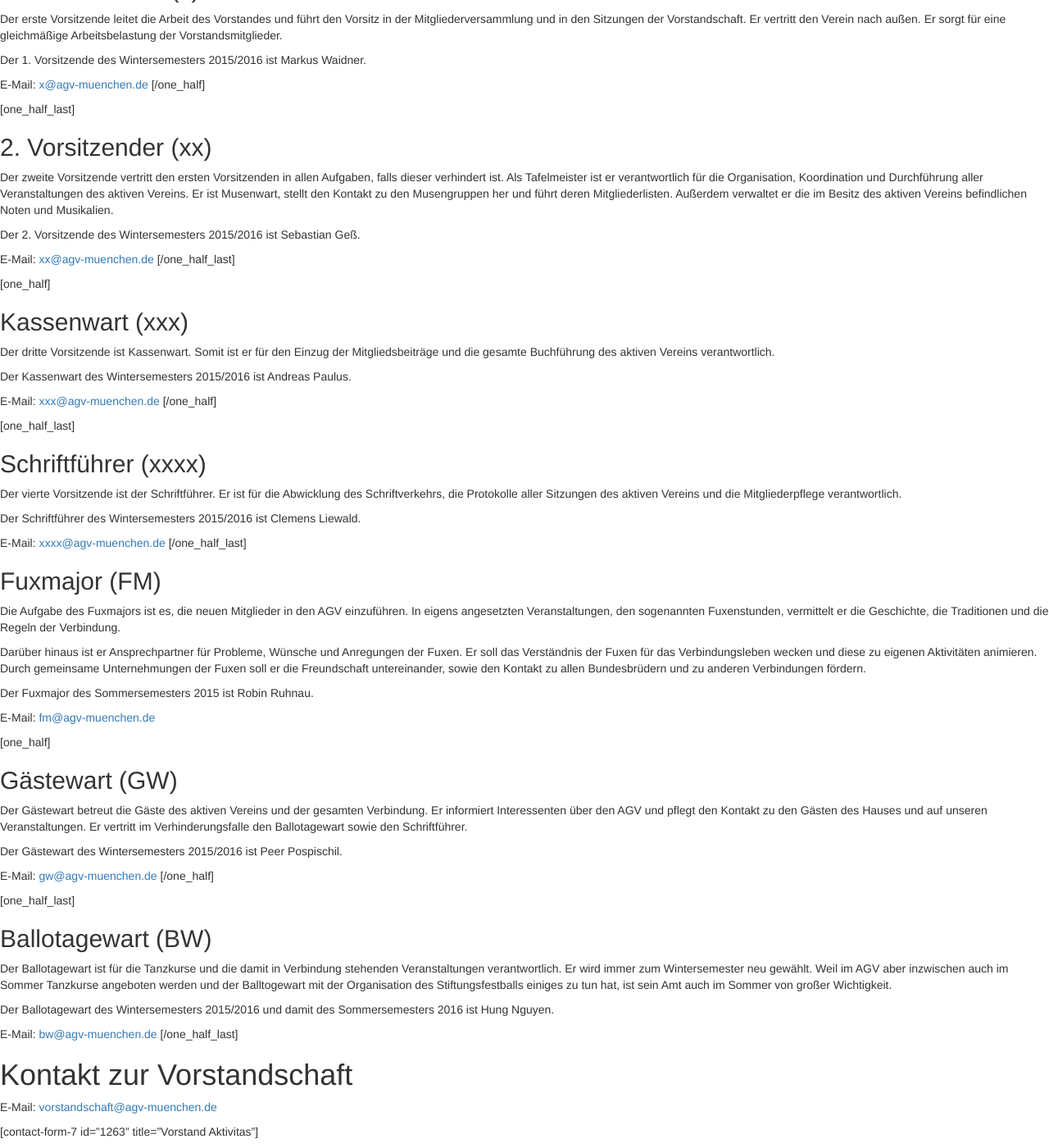
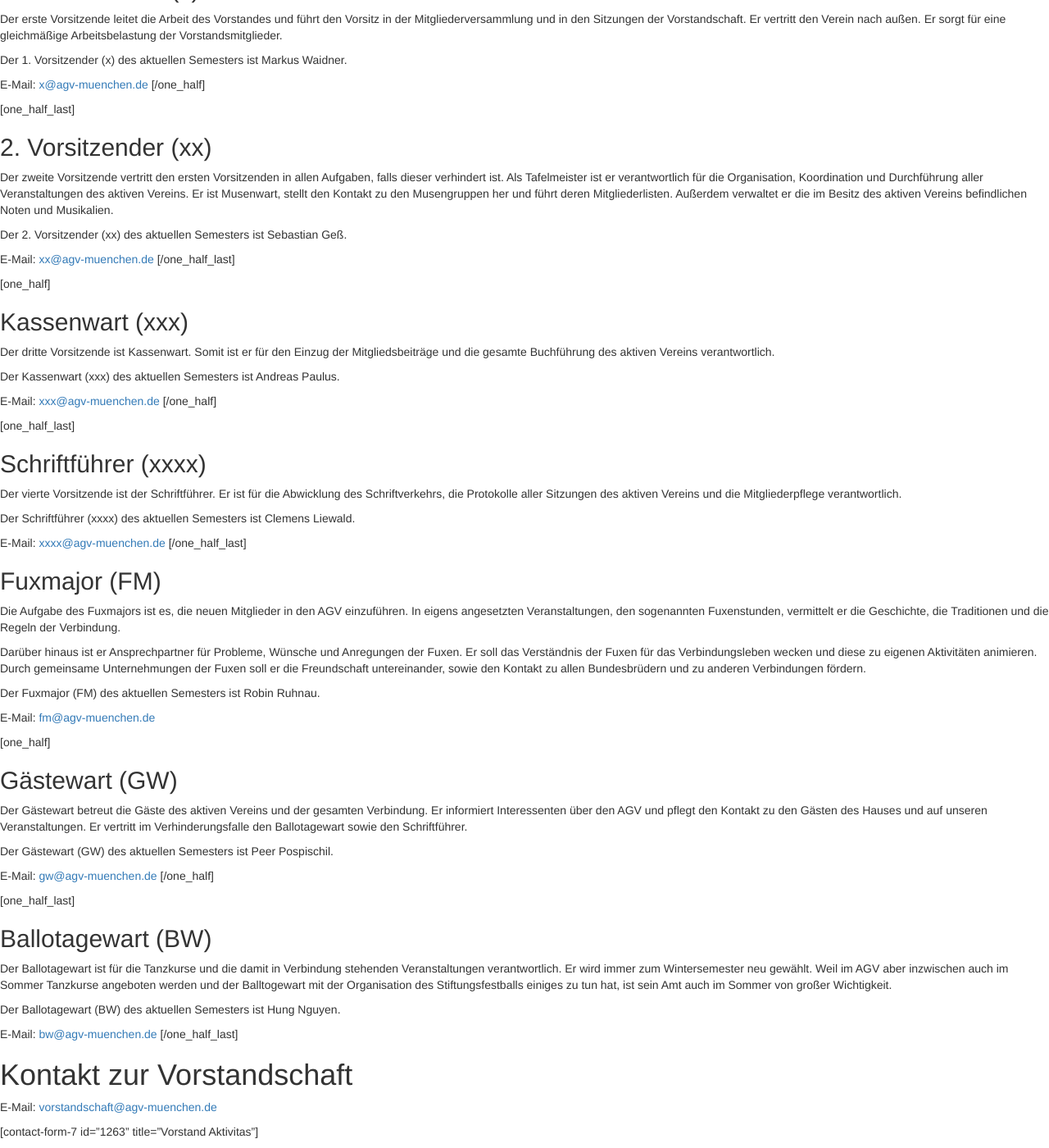
Before and after one commit to MyOldStuff/agvm.github.io, a Jekyll site: the page built from ueber-den-agv/vorstaende/aktivitas/index.md, in a window 1280 px wide and 1400 px high, scrolled down 242 px. Shown: the whole window at 82% size. Built offline with Jekyll 4.4.1, drawn with Linux system fonts in a browser that asks for light colours; nearby versions of some CDN libraries.

Commit message:
Use variables on Aktivenvorstände

```diff
--- a/ueber-den-agv/vorstaende/aktivitas/index.md
+++ b/ueber-den-agv/vorstaende/aktivitas/index.md
@@ -10,78 +10,78 @@
 
 [one_half]
 
-## 1. Vorsitzender (x)
+## {{ site.data.aktivitas.vorstaende.x.titel }}
 
 Der erste Vorsitzende leitet die Arbeit des Vorstandes und führt den Vorsitz in der Mitgliederversammlung und in den Sitzungen der Vorstandschaft. Er vertritt den Verein nach außen. Er sorgt für eine gleichmäßige Arbeitsbelastung der Vorstandsmitglieder.
 
-Der 1. Vorsitzende des Wintersemesters 2015/2016 ist Markus Waidner.
+Der {{ site.data.aktivitas.vorstaende.x.titel }} des aktuellen Semesters ist {{ site.data.aktivitas.vorstaende.x.name }}.
 
-E-Mail: [x@agv-muenchen.de](mailto:x@agv-muenchen.de)
+E-Mail: [{{ site.data.aktivitas.vorstaende.x.email }}](mailto:{{ site.data.aktivitas.vorstaende.x.email }})
 [/one_half]
 
 [one_half_last]
 
-## 2. Vorsitzender (xx)
+## {{ site.data.aktivitas.vorstaende.xx.titel }}
 
 Der zweite Vorsitzende vertritt den ersten Vorsitzenden in allen Aufgaben, falls dieser verhindert ist. Als Tafelmeister ist er verantwortlich für die Organisation, Koordination und Durchführung aller Veranstaltungen des aktiven Vereins. Er ist Musenwart, stellt den Kontakt zu den Musengruppen her und führt deren Mitgliederlisten. Außerdem verwaltet er die im Besitz des aktiven Vereins befindlichen Noten und Musikalien.
 
-Der 2. Vorsitzende des Wintersemesters 2015/2016 ist Sebastian Geß.
+Der {{ site.data.aktivitas.vorstaende.xx.titel }} des aktuellen Semesters ist {{ site.data.aktivitas.vorstaende.xx.name }}.
 
-E-Mail: [xx@agv-muenchen.de](mailto:xx@agv-muenchen.de)
+E-Mail: [{{ site.data.aktivitas.vorstaende.xx.email }}](mailto:{{ site.data.aktivitas.vorstaende.xx.email }})
 [/one_half_last]
 
 [one_half]
 
-## Kassenwart (xxx)
+## {{ site.data.aktivitas.vorstaende.xxx.titel }}
 
 Der dritte Vorsitzende ist Kassenwart. Somit ist er für den Einzug der Mitgliedsbeiträge und die gesamte Buchführung des aktiven Vereins verantwortlich.
 
-Der Kassenwart des Wintersemesters 2015/2016 ist Andreas Paulus.
+Der {{ site.data.aktivitas.vorstaende.xxx.titel }} des aktuellen Semesters ist {{ site.data.aktivitas.vorstaende.xxx.name }}.
 
-E-Mail: [xxx@agv-muenchen.de](mailto:xxx@agv-muenchen.de)
+E-Mail: [{{ site.data.aktivitas.vorstaende.xxx.email }}](mailto:{{ site.data.aktivitas.vorstaende.xxx.email }})
 [/one_half]
 
 [one_half_last]
 
-## Schriftführer (xxxx)
+## {{ site.data.aktivitas.vorstaende.xxxx.titel }}
 
 Der vierte Vorsitzende ist der Schriftführer. Er ist für die Abwicklung des Schriftverkehrs, die Protokolle aller Sitzungen des aktiven Vereins und die Mitgliederpflege verantwortlich.
 
-Der Schriftführer des Wintersemesters 2015/2016 ist Clemens Liewald.
+Der {{ site.data.aktivitas.vorstaende.xxxx.titel }} des aktuellen Semesters ist {{ site.data.aktivitas.vorstaende.xxxx.name }}.
 
-E-Mail: [xxxx@agv-muenchen.de](mailto:xxxx@agv-muenchen.de)
+E-Mail: [{{ site.data.aktivitas.vorstaende.xxxx.email }}](mailto:{{ site.data.aktivitas.vorstaende.xxxx.email }})
 [/one_half_last]
 
-## Fuxmajor (FM)
+## {{ site.data.aktivitas.vorstaende.fm.titel }}
 
 Die Aufgabe des Fuxmajors ist es, die neuen Mitglieder in den AGV einzuführen. In eigens angesetzten Veranstaltungen, den sogenannten Fuxenstunden, vermittelt er die Geschichte, die Traditionen und die Regeln der Verbindung.
 
 Darüber hinaus ist er Ansprechpartner für Probleme, Wünsche und Anregungen der Fuxen. Er soll das Verständnis der Fuxen für das Verbindungsleben wecken und diese zu eigenen Aktivitäten animieren. Durch gemeinsame Unternehmungen der Fuxen soll er die Freundschaft untereinander, sowie den Kontakt zu allen Bundesbrüdern und zu anderen Verbindungen fördern.
 
-Der Fuxmajor des Sommersemesters 2015 ist Robin Ruhnau.
+Der {{ site.data.aktivitas.vorstaende.fm.titel }} des aktuellen Semesters ist {{ site.data.aktivitas.vorstaende.fm.name }}.
 
-E-Mail: [fm@agv-muenchen.de](mailto:fm@agv-muenchen.de)
+E-Mail: [{{ site.data.aktivitas.vorstaende.fm.email }}](mailto:{{ site.data.aktivitas.vorstaende.fm.email }})
 
 [one_half]
 
-## Gästewart (GW)
+## {{ site.data.aktivitas.vorstaende.gw.titel }}
 
 Der Gästewart betreut die Gäste des aktiven Vereins und der gesamten Verbindung. Er informiert Interessenten über den AGV und pflegt den Kontakt zu den Gästen des Hauses und auf unseren Veranstaltungen. Er vertritt im Verhinderungsfalle den Ballotagewart sowie den Schriftführer.
 
-Der Gästewart des Wintersemesters 2015/2016 ist Peer Pospischil.
+Der {{ site.data.aktivitas.vorstaende.gw.titel }} des aktuellen Semesters ist {{ site.data.aktivitas.vorstaende.gw.name }}.
 
-E-Mail: [gw@agv-muenchen.de](mailto:gw@agv-muenchen.de)
+E-Mail: [{{ site.data.aktivitas.vorstaende.gw.email }}](mailto:{{ site.data.aktivitas.vorstaende.gw.email }})
 [/one_half]
 
 [one_half_last]
 
-## Ballotagewart (BW)
+## {{ site.data.aktivitas.vorstaende.bw.titel }}
 
 Der Ballotagewart ist für die Tanzkurse und die damit in Verbindung stehenden Veranstaltungen verantwortlich. Er wird immer zum Wintersemester neu gewählt. Weil im AGV aber inzwischen auch im Sommer Tanzkurse angeboten werden und der Balltogewart mit der Organisation des Stiftungsfestballs einiges zu tun hat, ist sein Amt auch im Sommer von großer Wichtigkeit.
 
-Der Ballotagewart des Wintersemesters 2015/2016 und damit des Sommersemesters 2016 ist Hung Nguyen.
+Der {{ site.data.aktivitas.vorstaende.bw.titel }} des aktuellen Semesters ist {{ site.data.aktivitas.vorstaende.bw.name }}.
 
-E-Mail: [bw@agv-muenchen.de](mailto:bw@agv-muenchen.de)
+E-Mail: [{{ site.data.aktivitas.vorstaende.bw.email }}](mailto:{{ site.data.aktivitas.vorstaende.bw.email }})
 [/one_half_last]
 
 # Kontakt zur Vorstandschaft
```
